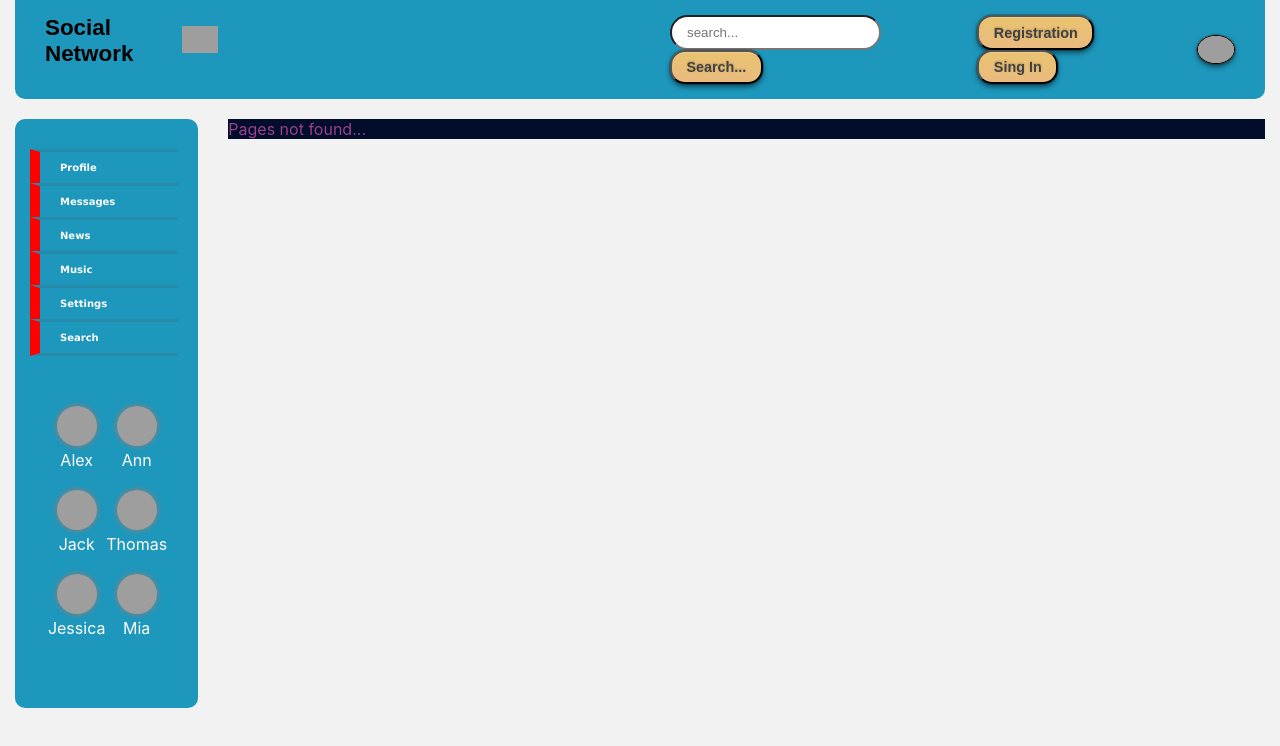
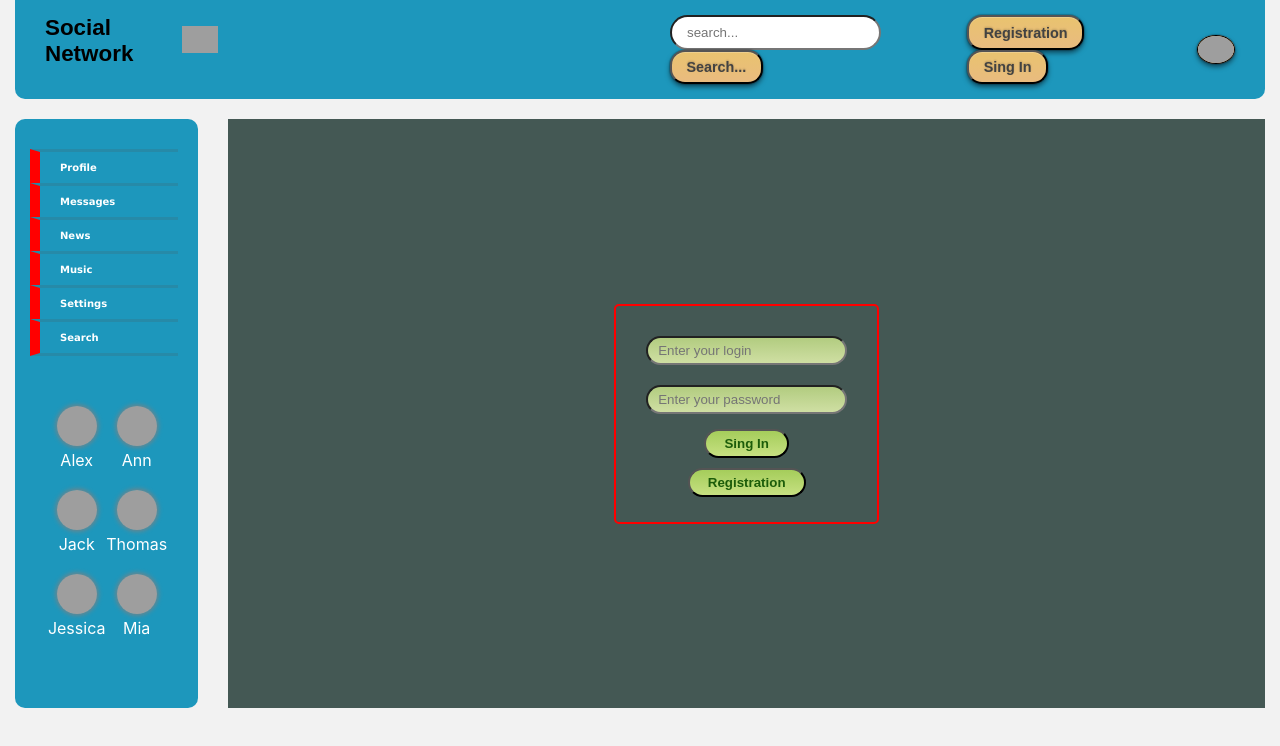
Before and after one commit to AvtsynovS/SocialNetwork, a React (Create React App) app: page /singin in a window 1280 px wide. Before the commit this address had no page. Shown: the top 746 px of the page. Built offline with nearby package versions, Linux system fonts and the light colour scheme; no server answers; grey boxes are pictures that could not be loaded.

Commit message:
Added Sing In page styles

```diff
--- a/src/App.js
+++ b/src/App.js
@@ -11,14 +11,53 @@ import NotFound from './Components/Main/NotFound/NotFound';
 import DialogsContainer from './Components/Main/Dialogs/DialogsContainer';
 import Search from './Components/Navigation/Search/Search';
 import ProfileContainer from './Components/Main/Profile/ProfileContainer';
+import SingInPage from './Components/Main/SingInPage/SingInPage';
+import RegistrationPage from './Components/Main/RegistrationPage/RegistrationPage';
+import HeaderContainer from './Components/Header/HeaderContainer';
 
 const App = (props) => {
+  // if ((<SingInPage />)) {
+  //   return (
+  //     <div className={styles.container}>
+  //       <GridContainer>
+  //         <GridRow>
+  //           <GridColumn size={12} offset={0}>
+  //             <Header theme={props.state.theme} dispatch={props.dispatch} />
+  //           </GridColumn>
+  //         </GridRow>
+  //         <GridRow>
+  //           <GridColumn size={10}>
+  //             <Switch>
+  //               <Route exact path='/' render={() => <ProfileContainer />} />
+  //               <Route
+  //                 path='/profile/:userId?'
+  //                 render={() => <ProfileContainer />}
+  //               />
+  //               <Route path='/dialogs' render={() => <DialogsContainer />} />
+  //               <Route path='/news' component={News} />
+  //               <Route path='/music' component={Music} />
+  //               <Route path='/setting' component={Setting} />
+  //               <Route path='/search' render={() => <Search />} />
+  //               <Route
+  //                 path='/registration'
+  //                 render={() => <RegistrationPage />}
+  //               />
+  //               <Route path='/singin' render={() => <SingInPage />} />
+  //               <Route path='*' component={NotFound} />
+  //             </Switch>
+  //           </GridColumn>
+  //         </GridRow>
+  //       </GridContainer>
+  //     </div>
+  //   );
+  // }
   return (
     <div className={styles.container}>
       <GridContainer>
         <GridRow>
           <GridColumn size={12} offset={0}>
-            <Header theme={props.state.theme} dispatch={props.dispatch} />
+            <HeaderContainer />
+            {/* <Header theme={props.state.theme} dispatch={props.dispatch} /> */}
           </GridColumn>
         </GridRow>
         <GridRow>
@@ -30,7 +69,6 @@ const App = (props) => {
               <Route exact path='/' render={() => <ProfileContainer />} />
               <Route
                 path='/profile/:userId?'
-                // path='/profile'
                 render={() => <ProfileContainer />}
               />
               <Route path='/dialogs' render={() => <DialogsContainer />} />
@@ -38,6 +76,8 @@ const App = (props) => {
               <Route path='/music' component={Music} />
               <Route path='/setting' component={Setting} />
               <Route path='/search' render={() => <Search />} />
+              <Route path='/registration' render={() => <RegistrationPage />} />
+              <Route path='/singin' render={() => <SingInPage />} />
               <Route path='*' component={NotFound} />
             </Switch>
           </GridColumn>
--- a/src/Components/Header/Header.jsx
+++ b/src/Components/Header/Header.jsx
@@ -1,18 +1,19 @@
-import React from "react";
-import { GridColumn, GridContainer, GridRow } from "../../ui/Grid";
-import styles from "./styles.module.scss";
-import earth from "../../icons/earth.ico";
-import moon from "../../icons/moon.ico";
-import sun from "../../icons/sun.ico";
-import { themeMode } from "../../redux/themeReducer";
-import Button from "../../ui/Button/Button";
+import React from 'react';
+import { GridColumn, GridContainer, GridRow } from '../../ui/Grid';
+import styles from './styles.module.scss';
+import earth from '../../icons/earth.ico';
+// import moon from '../../icons/moon.ico';
+import sun from '../../icons/sun.ico';
+// import { themeMode } from '../../redux/themeReducer';
+import Button from '../../ui/Button/Button';
+import { NavLink } from 'react-router-dom';
 
 const Header = (props) => {
-  const changeTheme = (event) => {
-    const newTheme = event.target.classList;
-    console.log(newTheme);
-    props.dispatch(themeMode(newTheme));
-  };
+  // const changeTheme = (event) => {
+  //   const newTheme = event.target.classList;
+  //   console.log(newTheme);
+  //   props.dispatch(themeMode(newTheme));
+  // };
 
   return (
     <header className={styles.header}>
@@ -22,29 +23,34 @@ const Header = (props) => {
             <div className={styles.aboutNetwork}>
               <div className={styles.networkName}>Social Network</div>
               <div className={styles.brand}>
-                <img className={styles.iconBrand} src={earth} alt="brand" />
+                <img className={styles.iconBrand} src={earth} alt='brand' />
               </div>
             </div>
           </GridColumn>
           <GridColumn size={6} offset={4}>
             <div className={styles.controlPanel}>
               <div className={styles.search}>
-                <form action="" className={styles.searchForm}>
+                <form action='' className={styles.searchForm}>
                   <input
-                    type="text"
-                    placeholder="search..."
+                    type='text'
+                    placeholder='search...'
                     className={styles.searchInput}
                   />
                   <Button className={styles.btn}>Search...</Button>
                 </form>
               </div>
               <div className={styles.avtorization}>
-                <Button className={styles.btn}>Registration</Button>
-                <Button className={styles.btn}>Sing In</Button>
+                <NavLink to={'/registration'}>
+                  <Button className={styles.btn}>Registration</Button>
+                </NavLink>
+                <NavLink to={'/singin'}>
+                  <Button className={styles.btn}>Sing In</Button>
+                </NavLink>
               </div>
               <div className={styles.theme}>
-                <button onClick={changeTheme} className={styles.themeMode}>
-                  <img className={styles.iconTheme} src={sun} alt="sun" />
+                {/* <button onClick={changeTheme} className={styles.themeMode}> */}
+                <button className={styles.themeMode}>
+                  <img className={styles.iconTheme} src={sun} alt='sun' />
                 </button>
               </div>
             </div>
--- /dev/null
+++ b/src/Components/Header/HeaderContainer.jsx
@@ -0,0 +1,69 @@
+import React from 'react';
+import { connect } from 'react-redux';
+import axios from 'axios';
+// import {
+//   setCurrentPage,
+//   setUsers,
+//   setTotalUsersCount,
+//   toggleSubscribe,
+//   toggleLoader,
+// } from '../../../../redux/searchReducer';
+// import SearchUsers from './SearchUsers';
+import Header from './Header';
+import Loader from '../Common/Loader/Loader';
+
+class HeaderContainer extends React.Component {
+
+  // #### поискать в интернете, что такое withCredentials - это общепринятое понятие, или локальное???
+
+  componentDidMount() {
+    // this.props.toggleLoader(true);
+    axios
+      .get(`https://social-network.samuraijs.com/api/1.0/auth/me`, {
+        withCredentials: true,
+      })
+      .then((response) => {
+        // debugger;
+      });
+  }
+
+  // onPageChanged = (currentPage) => {
+  //   this.props.toggleLoader(true);
+  //   this.props.setCurrentPage(currentPage);
+  //   axios
+  //     .get(
+  //       `https://social-network.samuraijs.com/api/1.0/users?page=${currentPage}&count=${this.props.pageSize}`
+  //     )
+  //     .then((response) => {
+  //       this.props.toggleLoader(false);
+  //       this.props.setUsers(response.data.items);
+  //     });
+  // };
+
+  render() {
+    return (
+      <>
+        {this.props.isLoader ? <Loader /> : null}
+        <Header {...this.props} />
+      </>
+    );
+  }
+}
+
+let mapStateToProps = (state) => {
+  return {
+    //   users: state.search.users,
+    //   pageSize: state.search.pageSize,
+    //   totalUsersCount: state.search.totalUsersCount,
+    //   currentPage: state.search.currentPage,
+    isLoader: state.auth.isLoader,
+  };
+};
+
+export default connect(mapStateToProps, {
+  // toggleSubscribe,
+  // setUsers,
+  // setCurrentPage,
+  // setTotalUsersCount,
+  // toggleLoader,
+})(HeaderContainer);
--- /dev/null
+++ b/src/Components/Main/RegistrationPage/RegistrationPage.jsx
@@ -0,0 +1,8 @@
+import React from 'react';
+import styles from './styles.module.scss';
+
+const RegistrationPage = () => {
+  return <div className={styles.container}>Registration</div>;
+};
+
+export default RegistrationPage;
--- /dev/null
+++ b/src/Components/Main/RegistrationPage/styles.module.scss
@@ -0,0 +1,4 @@
+.container {
+  width: 200px;
+  height: 400px;
+}
--- /dev/null
+++ b/src/Components/Main/SingInPage/SingInPage.jsx
@@ -0,0 +1,22 @@
+import React from 'react';
+import { NavLink } from 'react-router-dom/cjs/react-router-dom.min';
+import styles from './styles.module.scss';
+
+const SingInPage = () => {
+  return (
+    <div className={styles.container}>
+      <form action=''>
+        <div className={styles.singInForm}>
+          <input type='text' placeholder='Enter your login' />
+          <input type='password' placeholder='Enter your password' />
+          <button className={styles.singInButton}>Sing In</button>
+          <NavLink to={'/registration'}>
+            <button className={styles.singInButton}>Registration</button>
+          </NavLink>
+        </div>
+      </form>
+    </div>
+  );
+};
+
+export default SingInPage;
--- /dev/null
+++ b/src/Components/Main/SingInPage/styles.module.scss
@@ -0,0 +1,37 @@
+.container {
+  // width: 200px;
+  // height: 400px;
+  display: flex;
+  align-items: center;
+  justify-content: center;
+  background-color: #445854;
+  color: #fff;
+  height: 100%;
+}
+
+.singInForm {
+  display: flex;
+  align-items: center;
+  justify-content: center;
+  flex-direction: column;
+  flex-wrap: wrap;
+  padding: 20px;
+  border-radius: 5px;
+  border: 2px solid red;
+
+  & input {
+    margin: 10px;
+    padding: 5px 10px;
+    border-radius: 25px;
+    background: linear-gradient(to top, #cfdfa3, #b2cc80);
+  }
+
+  .singInButton {
+    border-radius: 25px;
+    margin: 5px;
+    padding: 5px 18px;
+    font-weight: 700;
+    color: #1c5c0a;
+    background: linear-gradient(to top, #c6e081, #a5cd5b);
+  }
+}
--- a/src/Components/Navigation/styles.module.scss
+++ b/src/Components/Navigation/styles.module.scss
@@ -1,6 +1,6 @@
 .navigation {
   background-color: #1d97bc;
-  height: 100%;
+  min-height: 100%;
   border-radius: 10px;
 }
 
--- a/src/index.css
+++ b/src/index.css
@@ -1,7 +1,7 @@
 body {
   margin: 0;
-  font-family: -apple-system, BlinkMacSystemFont, "Segoe UI", "Roboto", "Oxygen",
-    "Ubuntu", "Cantarell", "Fira Sans", "Droid Sans", "Helvetica Neue",
+  font-family: -apple-system, BlinkMacSystemFont, 'Segoe UI', 'Roboto', 'Oxygen',
+    'Ubuntu', 'Cantarell', 'Fira Sans', 'Droid Sans', 'Helvetica Neue',
     sans-serif;
   -webkit-font-smoothing: antialiased;
   -moz-osx-font-smoothing: grayscale;
@@ -9,6 +9,6 @@ body {
 }
 
 code {
-  font-family: source-code-pro, Menlo, Monaco, Consolas, "Courier New",
+  font-family: source-code-pro, Menlo, Monaco, Consolas, 'Courier New',
     monospace;
 }
--- /dev/null
+++ b/src/redux/authReducer.js
@@ -0,0 +1,28 @@
+const SET_USER_DATA = 'SET_USER_DATA';
+
+let initialState = {
+  id: null,
+  email: null,
+  login: null,
+  isLoader: false,
+};
+
+const authReducer = (state = initialState, action) => {
+  switch (action.type) {
+    case SET_USER_DATA:
+      return {
+        ...state,
+        ...action.data,
+      };
+
+    default:
+      return state;
+  }
+};
+
+export const setUserData = (userId, email, login) => ({
+  type: SET_USER_DATA,
+  data: { userId, email, login },
+});
+
+export default authReducer;
--- a/src/redux/store.js
+++ b/src/redux/store.js
@@ -4,12 +4,14 @@ import messageReducer from './messageReducer';
 import navigationReducer from './navigationReducer';
 import themeReducer from './themeReducer';
 import searchReducer from './searchReducer';
+import authReducer from './authReducer';
 
 let reducers = combineReducers({
   profilePage: profileReducer,
   messagePage: messageReducer,
   navigation: navigationReducer,
   search: searchReducer,
+  auth: authReducer,
   theme: themeReducer,
 });
 
```
Also changed, not shown: src/icons/disabledEye.svg (added), src/icons/openEye.svg (added).
